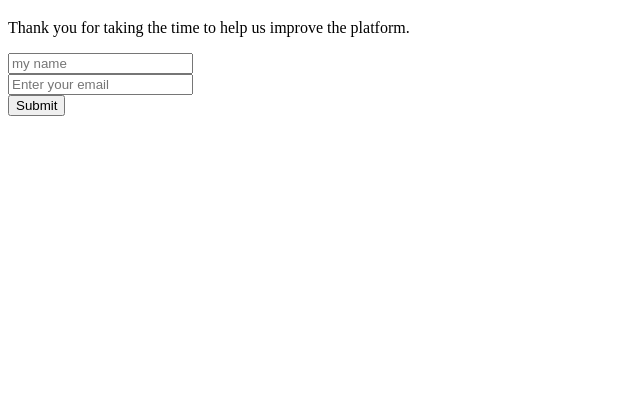
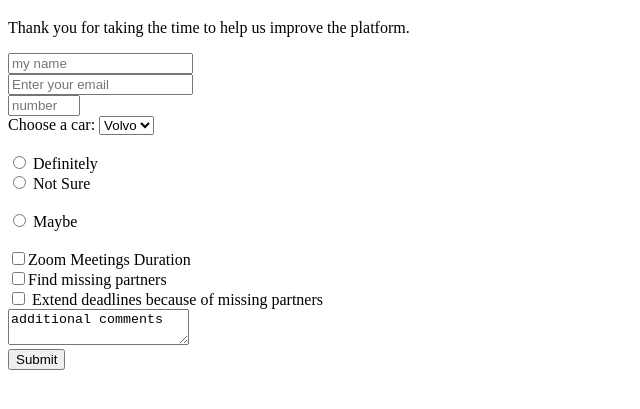
Before and after one commit to notlfish/second-trial, a plain HTML site: page index.html in a window 1280 px wide. Shown: the part 61-470 px from the top of the page, without its empty margins (0-640 px from the left). Drawn offline with Linux system fonts and the light colour scheme.

Commit message:
Completed HTML structure

```diff
--- a/css/style.css
+++ b/css/style.css
@@ -0,0 +1,4 @@
+#radio-buttons, #checkboxes {
+    display: flex;
+    flex-direction: column;
+}
--- a/index.html
+++ b/index.html
@@ -28,13 +28,55 @@
     </div>
     <div>
       <form id ="survey-form">
-        <input type="text" id="name" placeholder="my name" required> <br>
-        <input type="email" id="email" placeholder="Enter your email" required> <br>
-        <button type="submit">Submit</button>
-        <!-- User Story #7: Inside the form, I can enter a number in a field with id="number".
-
-User Story #8: If I enter non-numbers in the number input, I will see an HTML5 validation error.
--->
+        <label for="name" id="name-label">
+          <input type="text" id="name" placeholder="my name" required> <br>
+        </label>
+        <label for="email" id="email-label">
+          <input type="email" id="email" placeholder="Enter your email" required> <br>
+        </label>
+        <label for="number" id="number-label">
+          <input type="number" id="number" min="0" max="1000" placeholder="number max 100" required> <br>
+        </label>
+        <label for="dropdown">Choose a car:</label>
+        <select name="cars" id="dropdown">
+          <option value="volvo">Volvo</option>
+          <option value="saab">Saab</option>
+          <option value="opel">Opel</option>
+          <option value="audi">Audi</option>
+        </select> <br><br>
+        <div id="radio-buttons">
+          <label for="definitely">
+            <input id="definitely" value="definitely"
+              type="radio" name="liked-trials"> Definitely
+          </label>
+          <label for="not-sure">
+            <input id="not-sure" value="not-sure"
+              type="radio" name="liked-trials"> Not Sure
+          </label><br>
+          <label for="maybe">
+            <input id="maybe" value="maybe"
+              type="radio" name="liked-trials"> Maybe
+          </label><br>
+        </div>
+        <div id="checkboxes">
+          <label for="zoom-meetings-duration">
+            <input id="zoom-meetings-duration" value="zoom-meetings-duration"
+              type="checkbox" name="improvements">Zoom Meetings Duration
+          </label>
+          <label for="find-edxon">
+            <input id="find-edxon" value="find-edxon"
+              type="checkbox" name="improvements">Find missing partners
+          </label>
+          <label for="extend-deadline-missing-partner">
+            <input id="extend-deadline-missing-parnter"
+              value="extend-deadline-missing-parnter"
+              type="checkbox" name="improvements">
+            Extend deadlines because of missing partners
+          </label>
+        </div>
+        <textarea name="comment" form="survey-form" id ="comments-area">additional comments
+        </textarea> <br>
+        <button type="submit" id="submit">Submit</button>
       </form>
     </div>
   </body>
```
